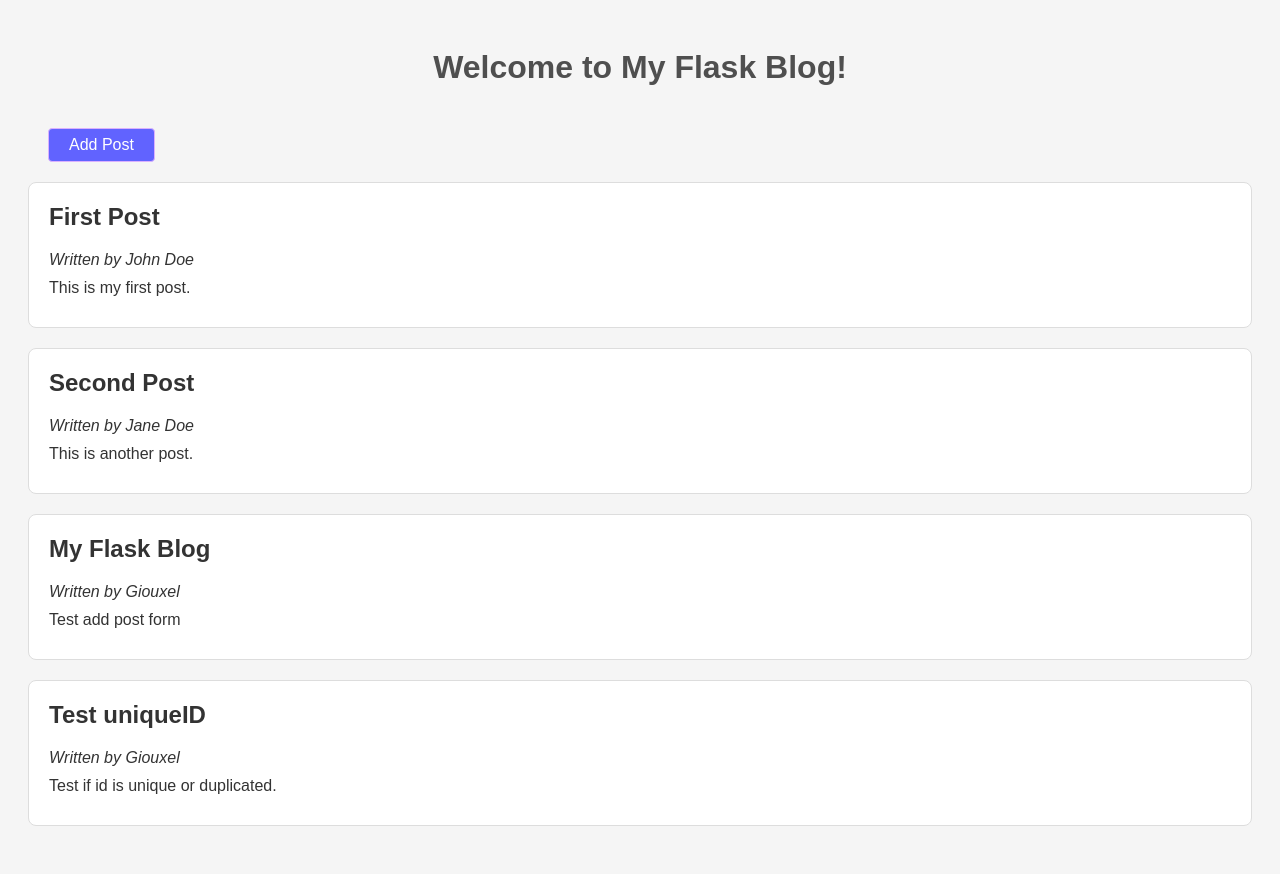
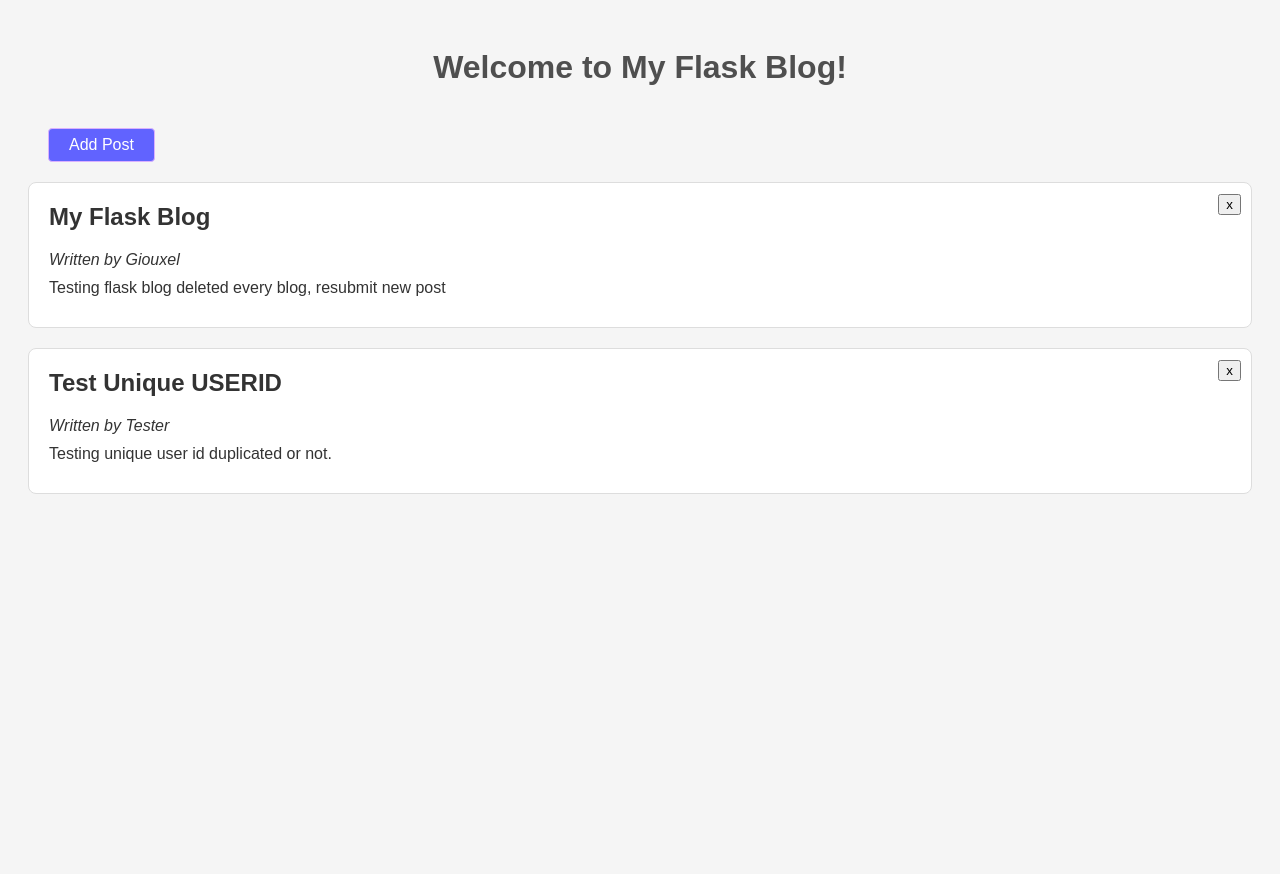
Before and after one commit to Kasayka1999/Flask_Blog_app, a Flask app: page / in a window 1280 px wide. After the commit the page ends 494 px from the top, so only its background shows below. Run offline with Flask 3, Linux system fonts and the light colour scheme.

Commit message:
Delete Post button for every post, seperated save_data and added add_post, remove_post functions

```diff
--- a/app.py
+++ b/app.py
@@ -18,7 +18,12 @@ def load_data(path):
         data = json.loads(content)
         return data
 
-def save_post(author, title, content):
+def save_data(new_data):
+
+    with open(data_path, "w") as filedata:
+        json.dump(new_data, filedata, indent=4 )
+
+def add_post(author, title, content):
     existing_posts = load_data(data_path)
 
     user_ids = {post["id"] for post in existing_posts}
@@ -33,9 +38,16 @@ def save_post(author, title, content):
                  "content": content
     }
     existing_posts.append(new_posts)
+    save_data(existing_posts)
 
-    with open(data_path, "w") as new_posts_data:
-        json.dump(existing_posts, new_posts_data, indent=4 )
+def delete_post(post_id):
+    existing_posts = load_data(data_path)
+
+    for post_index, post in enumerate(existing_posts):
+        if post_id == post["id"]:
+            existing_posts.pop(post_index)
+
+    save_data(existing_posts)
 
 @app.route('/')
 def index():
@@ -50,10 +62,19 @@ def add():
         author = request.form.get('author', 'NoAuthor')
         title = request.form.get('title', 'NoTitle')
         content = request.form.get('content', 'NoContent')
-        save_post(author, title, content)
+        add_post(author, title, content)
         return redirect(url_for('index'))
 
     return render_template('add.html')
 
+@app.route('/delete/<int:post_id>', methods=['POST'])
+def delete(post_id):
+    # Find the blog post with the given id and remove it from the list
+    if request.method == 'POST':
+        delete_post(post_id)
+        return redirect(url_for('index'))
+    # Redirect back to the home page
+    return render_template('index.html', post_id=post_id)
+
 if __name__ == '__main__':
     app.run(host="127.0.0.1", port=5001, debug=True)
--- a/data/blog_posts.json
+++ b/data/blog_posts.json
@@ -1,26 +1,14 @@
 [
-    {
-        "id": 1,
-        "author": "John Doe",
-        "title": "First Post",
-        "content": "This is my first post."
-    },
-    {
-        "id": 2,
-        "author": "Jane Doe",
-        "title": "Second Post",
-        "content": "This is another post."
-    },
     {
         "id": 0,
         "author": "Giouxel",
         "title": "My Flask Blog",
-        "content": "Test add post form"
+        "content": "Testing flask blog deleted every blog, resubmit new post"
     },
     {
-        "id": 3,
-        "author": "Giouxel",
-        "title": "Test uniqueID",
-        "content": "Test if id is unique or duplicated."
+        "id": 1,
+        "author": "Tester",
+        "title": "Test Unique USERID",
+        "content": "Testing unique user id duplicated or not."
     }
 ]
--- a/static/style.css
+++ b/static/style.css
@@ -16,6 +16,7 @@ h1 {
     padding: 20px;
     margin-bottom: 20px;
     border-radius: 8px;
+    position: relative;
 }
 
 .post h2 {
@@ -43,3 +44,23 @@ button.add_post:hover {
     background: #8182ff;
     box-shadow: 0 2px 4px 0 rgb(130 192 251 / 20%), 0 2px 5px 0 rgba(0, 0, 0, 0.19);
 }
+
+.post_container {
+    position: relative;
+    display: flex;
+    flex-direction: column;
+}
+.remove_post {
+    position: absolute;
+    top: 10px;
+    right: 10px;
+    background: transparent;
+    color: #888;
+    font-size: 18px;
+    cursor: pointer;
+    transition: color 0.3s ease;
+}
+
+.remove_post:hover {
+    color: #ff3b3b;
+}
--- a/templates/index.html
+++ b/templates/index.html
@@ -13,12 +13,19 @@
             <button class="add_post">Add Post</button>
         </form>
     </div>
+    <div class="post_container">
     {% for post in posts %}
     <div class="post">
+        <div class="remove_post">
+            <form action="{{ url_for('delete', post_id=post['id']) }}" method="post">
+                <button class="delete_post">x</button>
+            </form>
+        </div>
         <h2>{{ post["title"] }}</h2>
         <p><em>Written by {{ post["author"] }}</em></p>
         <p>{{ post["content"] }}</p>
     </div>
     {% endfor %}
+    </div>
 </body>
 </html>
```
